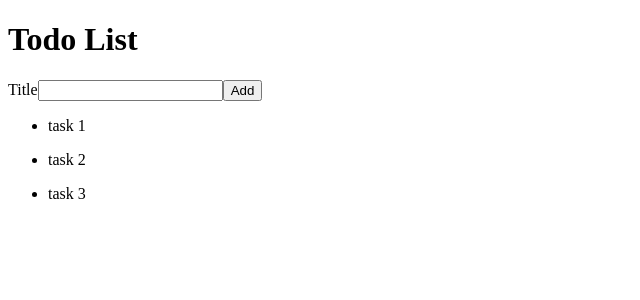
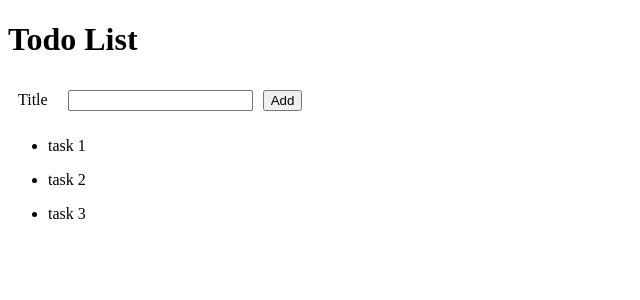
Before and after one commit to Musab-Kara/CTD-React-Cockatoo, a React (Create React App) app: page / in a window 1280 px wide. Shown: the top 300 px of the page, without its empty margins (0-640 px from the left). Built offline with nearby package versions, Linux system fonts and the light colour scheme; the HTML template or start-up script is replaced by a standard one.

Commit message:
fixed syntax problem

```diff
--- a/src/AddTodoForm.js
+++ b/src/AddTodoForm.js
@@ -17,9 +17,9 @@ function AddTodoForm(props) {
 
     return (
         <div>
-        <form  onSubmt={handleAddTodo}>
-            <label htmlFor="todoTitle">Title</label>
-             <input type="text" id="todoTitle" name='title' value={todoTitle} onChange={(e) => setTodoTitle(e.target.value)}></input>
+        <form  onSubmit={handleAddTodo}>
+            <label style={{margin:10}} htmlFor="todoTitle">Title</label>
+             <input style={{margin:10}} type="text" id="todoTitle" name='title' value={todoTitle} onChange={(e) => setTodoTitle(e.target.value)}></input>
             <button type='submit'>Add</button>
         </form>
         </div>
```
